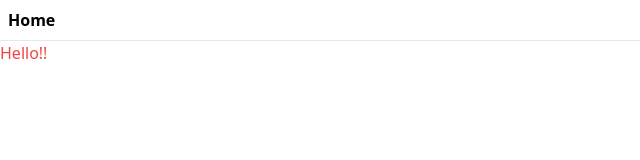
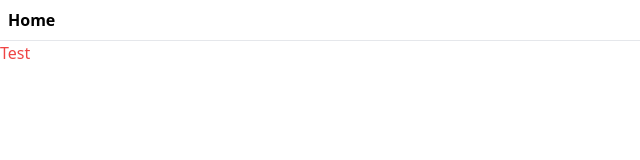
Before and after one commit to stefvndev/tribe-community-app, a React (Vite) app: page / in a window 1280 px wide. Shown: the top 160 px of the page, without its empty margins (0-640 px from the left). Built offline with nearby package versions, Linux system fonts and the light colour scheme.

Commit message:
first commit

```diff
--- a/src/routes/index.tsx
+++ b/src/routes/index.tsx
@@ -5,5 +5,5 @@ export const Route = createFileRoute("/")({
 });
 
 function RouteComponent() {
-  return <p className="text-red-500">Hello!!</p>;
+  return <p className="text-red-500">Test</p>;
 }
```
